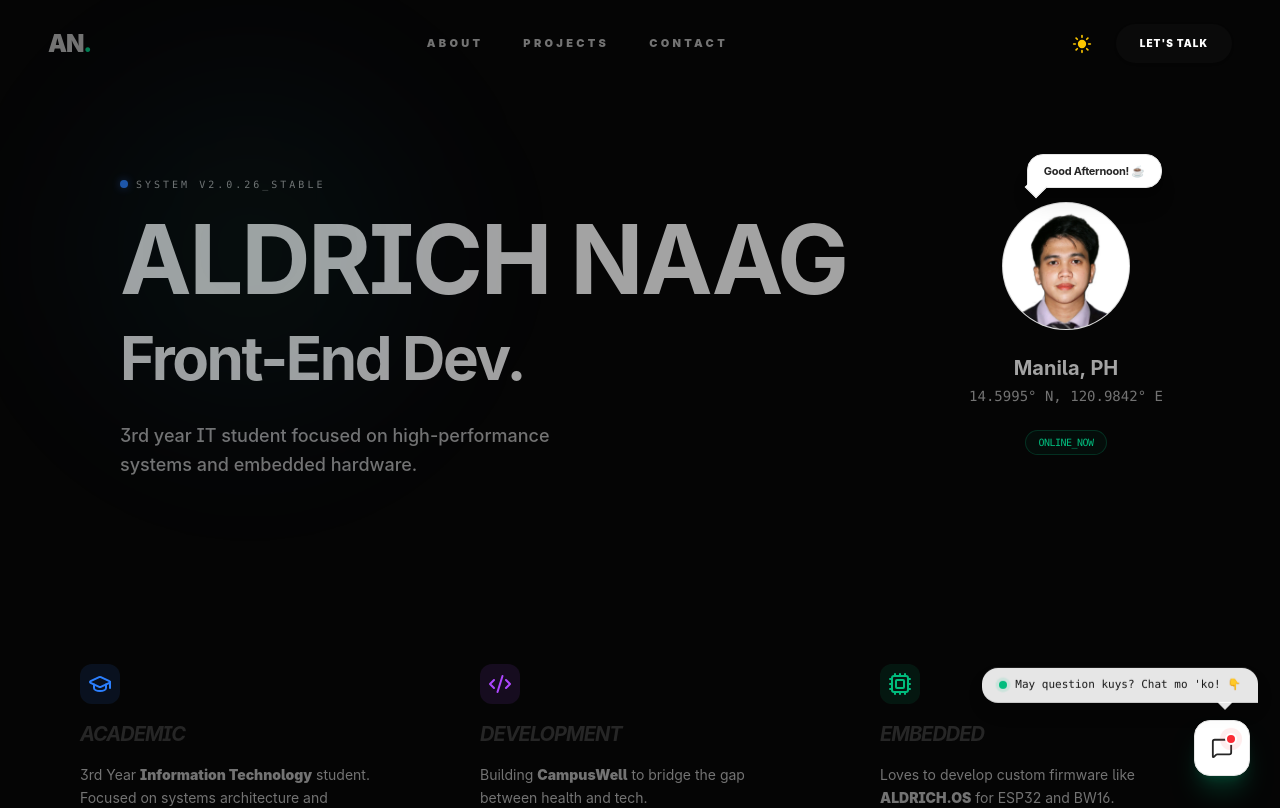
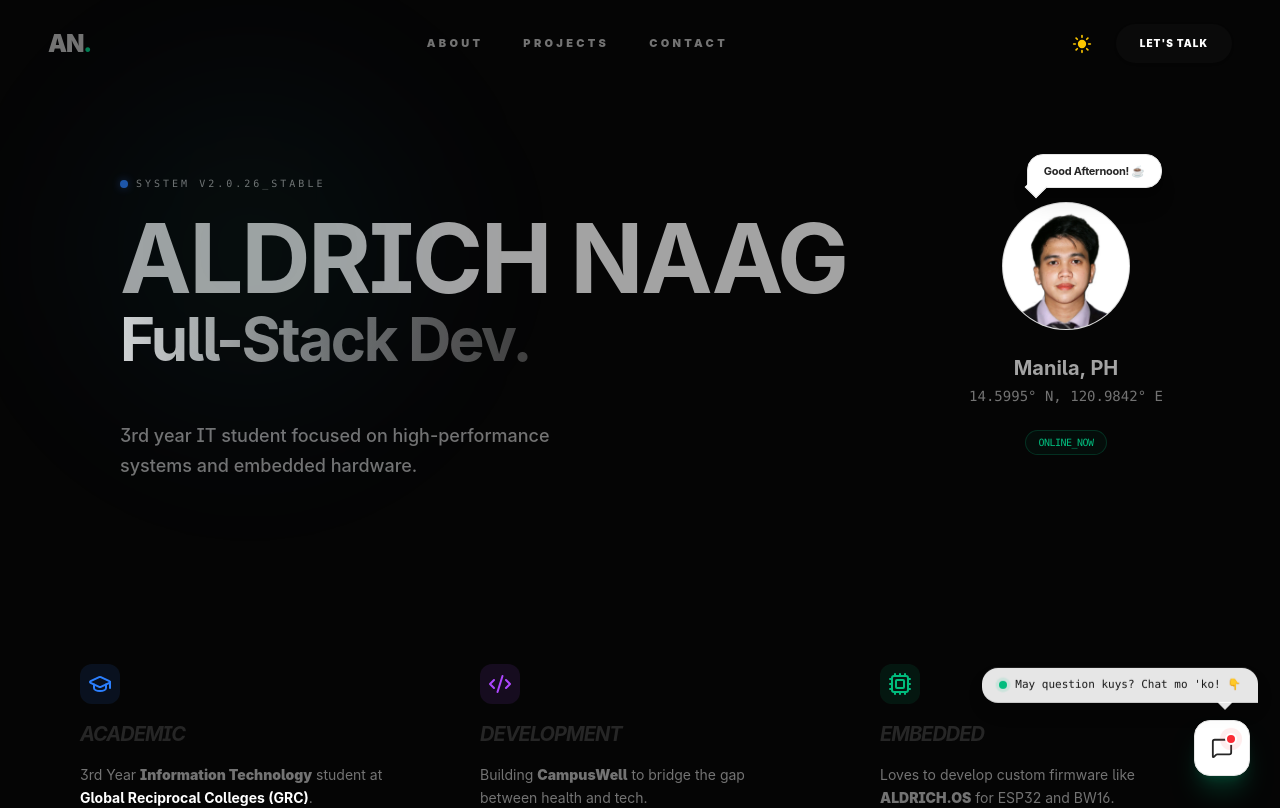
Before and after one commit to aldrich27dev/aldrich_newportfolio, a React (Vite) app: page / in a window 1280 px wide. Shown: the top 808 px of the page. Built offline with nearby package versions, Linux system fonts and the light colour scheme.

Commit message:
feat: added changing tect to hero section and fixed about

```diff
--- a/src/components/About.jsx
+++ b/src/components/About.jsx
@@ -55,7 +55,7 @@ export default function About() {
               Academic
             </h3>
             <p className="text-neutral-500 dark:text-neutral-400 text-sm leading-relaxed">
-              3rd Year <span className="text-neutral-500 dark:text-neutral-500 font-black">Information Technology</span> student. Focused on systems architecture and networking.
+              3rd Year <span className="text-neutral-500 dark:text-neutral-500 font-black">Information Technology</span> student  at <span className="text-white dark:text-neutral-500 font-bold">Global Reciprocal Colleges (GRC)</span>.
             </p>
           </div>
         </motion.div>
--- a/src/components/Hero.jsx
+++ b/src/components/Hero.jsx
@@ -2,15 +2,26 @@ import { useState, useEffect, useRef } from 'react';
 import { motion, AnimatePresence } from 'framer-motion';
 import profilePic from '/images/aldrich.webp';
 import hoverPic from '/images/Gemini_Generated_Image_chfck5chfck5chfc.webp';
+
+const TITLES = ["Full-Stack Dev.", "AI & Cloud Dev.", "Systems Dev."];
 
 export default function Hero() {
   const [showBubble, setShowBubble] = useState(false);
   const [greeting, setGreeting] = useState('');
   const [isProfileHovered, setIsProfileHovered] = useState(false);
   const [isVisible, setIsVisible] = useState(false);
+  const [titleIndex, setTitleIndex] = useState(0);
   const isFirstRender = useRef(true);
 
+  // --- Title Cycling Logic ---
+  useEffect(() => {
+    const interval = setInterval(() => {
+      setTitleIndex((prev) => (prev + 1) % TITLES.length);
+    }, 6000);
+    return () => clearInterval(interval);
+  }, []);
 
+  // --- Theme Observer ---
   useEffect(() => {
     const checkTheme = () => {
       const isDark = document.documentElement.classList.contains('dark');
@@ -34,10 +45,9 @@ export default function Hero() {
     return () => observer.disconnect();
   }, []);
 
-
+  // --- Greeting Logic ---
   useEffect(() => {
     const hasBeenGreeted = sessionStorage.getItem('has_been_greeted');
-
     if (!hasBeenGreeted) {
       const hour = new Date().getHours();
       let text = '';
@@ -48,12 +58,7 @@ export default function Hero() {
       setGreeting(text);
       setIsVisible(true);
       sessionStorage.setItem('has_been_greeted', 'true');
-
-
-      const hideTimer = setTimeout(() => {
-        setIsVisible(false);
-      }, 5000);
-
+      const hideTimer = setTimeout(() => setIsVisible(false), 5000);
       return () => clearTimeout(hideTimer);
     }
   }, []);
@@ -63,6 +68,7 @@ export default function Hero() {
   return (
     <section className="pt-32 pb-4 px-4 max-w-6xl mx-auto grid grid-cols-1 md:grid-cols-4 gap-4 relative">
 
+      {/* Dark Mode Protest Bubble */}
       <AnimatePresence>
         {showBubble && (
           <motion.div
@@ -73,9 +79,9 @@ export default function Hero() {
             transition={{ type: "spring", stiffness: 500, damping: 30, mass: 0.8 }}
             className="fixed top-10 left-1/2 z-[9999] pointer-events-none"
           >
-            <div className="bg-white dark:bg-neutral-900 border border-neutral-200 dark:border-white/10 px-8 py-3 rounded-2xl shadow-[0_20px_50_rgba(0,0,0,0.15)] flex items-center justify-center">
-              <p className="text-sm font-extrabold tracking-tight text-neutral-800 dark:text-neutral-100 flex items-center gap-3">
-                <span className="text-xl">🌙</span>
+            <div className="group relative bg-neutral-950 border border-neutral-800 px-6 py-3 flex items-center gap-4 transition-all hover:border-emerald-500/50">
+              <div className="w-2 h-2 bg-emerald-500 rounded-full animate-pulse" />
+              <p className="text-[10px] font-mono tracking-[0.2em] uppercase text-emerald-500 font-bold">
                 ITS BETTER WHEN ITS DARK
               </p>
             </div>
@@ -83,6 +89,7 @@ export default function Hero() {
         )}
       </AnimatePresence>
 
+      {/* Main Content */}
       <motion.div
         initial={{ opacity: 0, y: 30 }}
         whileInView={{ opacity: 1, y: 0 }}
@@ -98,7 +105,20 @@ export default function Hero() {
 
         <h1 className="text-5xl md:text-8xl font-bold tracking-tight leading-[0.9]">
           ALDRICH NAAG <br />
-          <span className="text-4xl md:text-6xl text-neutral-400 dark:text-neutral-700">Front-End Dev.</span>
+          <div className="relative h-[60px] md:h-[80px] overflow-hidden mt-2">
+            <AnimatePresence mode="wait">
+              <motion.span
+                key={TITLES[titleIndex]}
+                initial={{ y: 30, opacity: 0 }}
+                animate={{ y: 0, opacity: 1 }}
+                exit={{ y: -30, opacity: 0 }}
+                transition={{ duration: 0.6, ease: "easeInOut" }}
+                className="absolute left-0 text-4xl md:text-6xl text-transparent bg-clip-text bg-gradient-to-r from-neutral-300 via-neutral-500 to-neutral-700 dark:from-neutral-100 dark:via-neutral-400 dark:to-neutral-600"
+              >
+                {TITLES[titleIndex]}
+              </motion.span>
+            </AnimatePresence>
+          </div>
         </h1>
 
         <p className="text-neutral-500 dark:text-neutral-400 mt-8 text-lg max-w-md leading-relaxed font-medium">
@@ -106,6 +126,7 @@ export default function Hero() {
         </p>
       </motion.div>
 
+      {/* Profile Sidebar */}
       <motion.div className="bento-card md:col-span-1 p-8 flex flex-col items-center justify-center text-center group/profile cursor-pointer relative">
         <div
           className="relative group/profile cursor-pointer mb-6"
```
